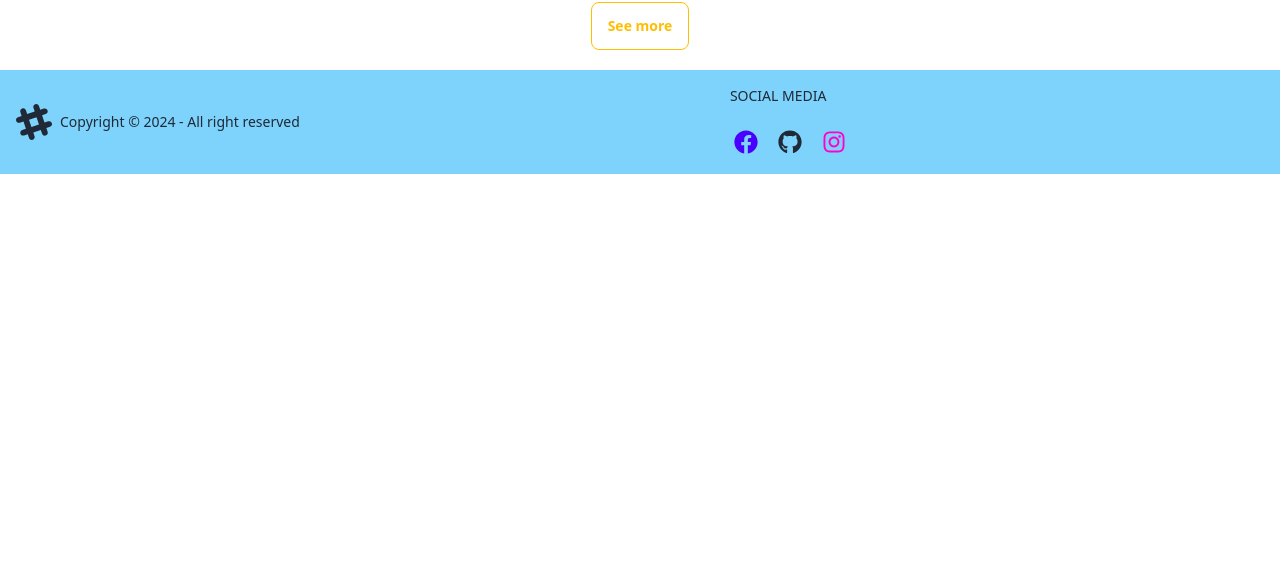
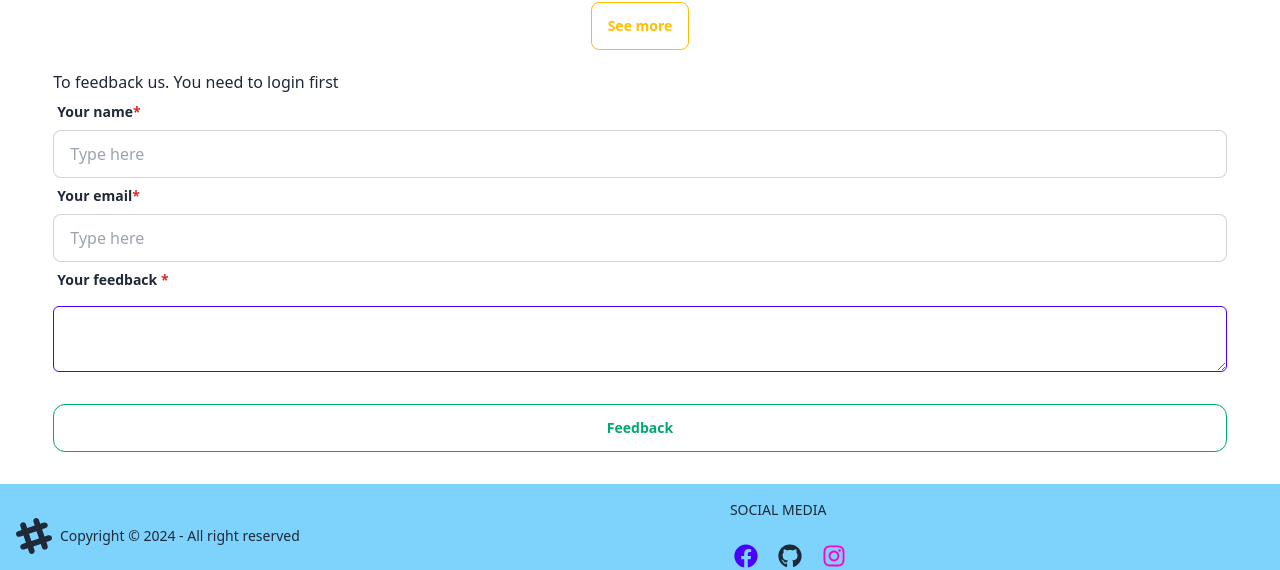
Before and after one commit to HIMU005/service-provider-client-by-himu, a React (Vite) app: page / in a window 1280 px wide. Shown: the part 154-724 px from the top of the page. Built offline with nearby package versions, Linux system fonts and the light colour scheme; no server answers.

Commit message:
feedback add and private route add in details

```diff
--- /dev/null
+++ b/src/components/FeedBack.jsx
@@ -0,0 +1,65 @@
+import { useNavigate } from "react-router-dom";
+import useAuth from "../hooks/useAuth";
+import axios from "axios";
+import { toast } from "react-toastify";
+
+const FeedBack = () => {
+    const navigate = useNavigate();
+    const { user } = useAuth();
+    // console.log(user);
+
+    const handleFeedBack = async e => {
+        e.preventDefault();
+        if (!user) {
+            navigate('/login')
+        }
+        const feedback = {
+            message: e.target.feedback.value,
+            name: user?.displayName,
+            email: user?.email,
+        };
+        console.log(feedback);
+        try {
+            const { data } = await axios.post('https://service-provider-phi.vercel.app/feedback', feedback)
+            console.log(data);
+            toast.success('your data add successfully')
+            e.target.reset();
+        } catch (err) {
+            console.log(err);
+        }
+
+
+    }
+    return (
+        <div>
+            <form onSubmit={handleFeedBack} >
+                <label className="form-control w-full">
+                    <div className="label">
+                        <span className="label-text font-semibold ">Your name<span className="text-red-600">*</span></span>
+                    </div>
+                    <input type="text" defaultValue={user?.displayName} placeholder="Type here" className="input input-bordered w-full " required />
+                </label>
+                <label className="form-control w-full">
+                    <div className="label">
+                        <span className="label-text font-semibold ">Your email<span className="text-red-600">*</span></span>
+                    </div>
+                    <input type="email" defaultValue={user?.email} placeholder="Type here" className="input input-bordered w-full " required />
+                </label>
+                <label className="form-control w-full">
+                    <div className="label">
+                        <span className="label-text font-semibold ">Your feedback <span className="text-red-600">*</span></span>
+                    </div>
+                    <textarea
+                        name="feedback"
+                        className='block w-full px-4 py-2 mt-2 rounded-md border border-primary'
+                        id='description'
+                        required
+                    ></textarea>
+                </label>
+                <input className="btn btn-success w-full rounded-xl btn-outline my-8" type="submit" value="Feedback" />
+            </form>
+        </div>
+    );
+};
+
+export default FeedBack;
--- a/src/components/Single.jsx
+++ b/src/components/Single.jsx
@@ -1,7 +1,6 @@
 import PropTypes from 'prop-types'; // ES6
 
 const Single = ({ bannerSingleData }) => {
-    console.log(bannerSingleData);
     return (
         <div className='-z-50'>
             <div className=" overflow-hidden bg-white rounded-lg shadow-md ">
--- a/src/pages/Home.jsx
+++ b/src/pages/Home.jsx
@@ -3,7 +3,12 @@ import home from '../../public/home.svg'
 import Swippp from "../components/Swippp";
 import TextRunning from "../components/TextRunning";
 import SixCard from "../components/SixCard";
+import FeedBack from "../components/FeedBack";
+import useAuth from "../hooks/useAuth";
+import { Navigate, useLocation } from "react-router-dom";
 const Home = () => {
+    const { user } = useAuth();
+    const location = useLocation();
     return (
         <div className="-z-50">
             <Helmet>
@@ -13,6 +18,11 @@ const Home = () => {
             <TextRunning />
             <Swippp className="-z-50 my-16" />
             <SixCard />
+            <h2>To feedback us. You need to login first</h2>
+            {/* {
+                user ? <FeedBack /> : <Navigate to={'/login'} state={location.pathname} replace={true} />
+            } */}
+            <FeedBack />
         </div>
     );
 };
--- a/src/routes/router.jsx
+++ b/src/routes/router.jsx
@@ -68,7 +68,9 @@ const router = createBrowserRouter([
             },
             {
                 path: "/service/:id",
-                element: <ServiceDetails />,
+                element: <PrivateRoute>
+                    <ServiceDetails />
+                </PrivateRoute>,
                 loader: ({ params }) => fetch(`https://service-provider-phi.vercel.app/service/${params.id}`)
             },
 
```
